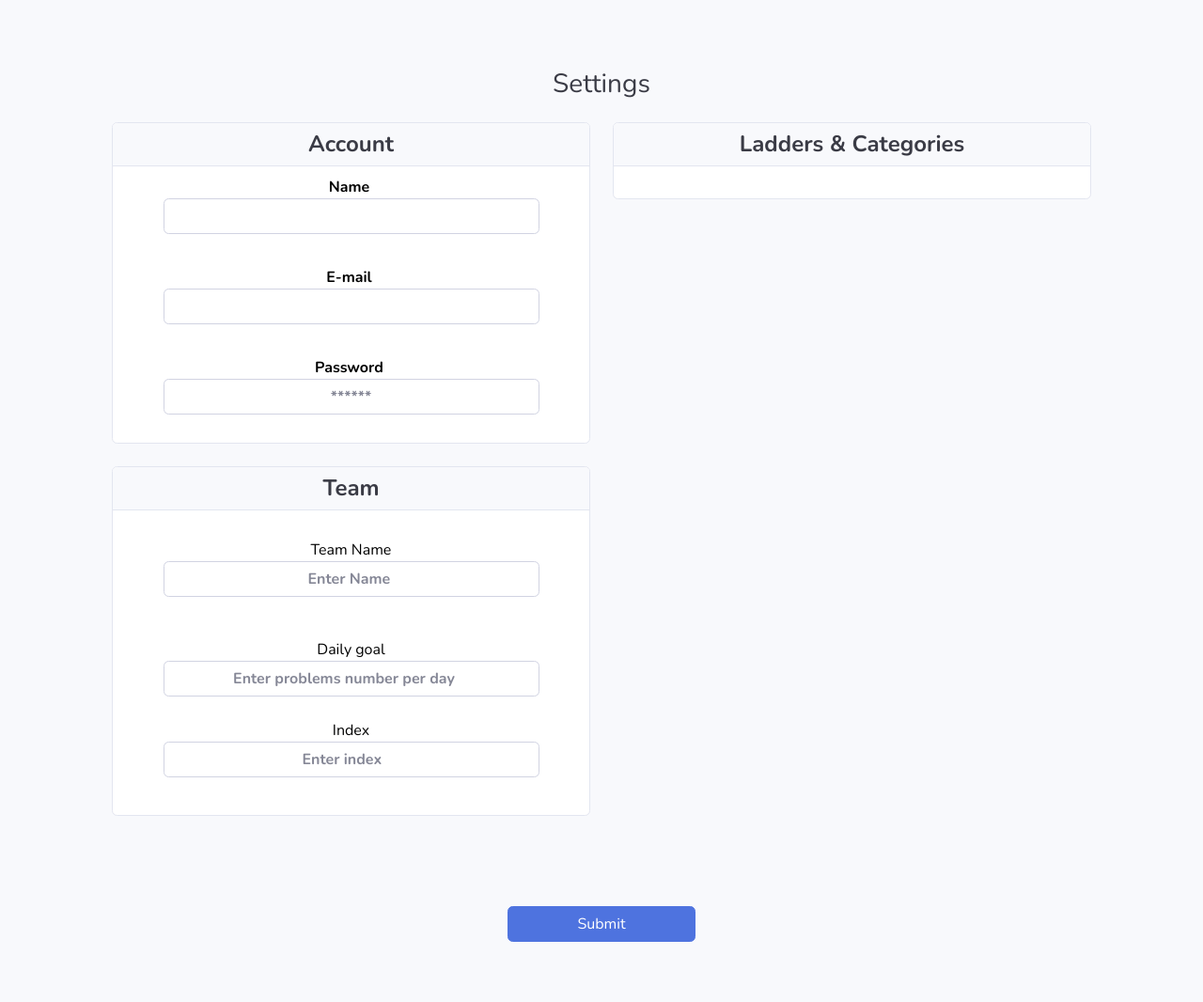
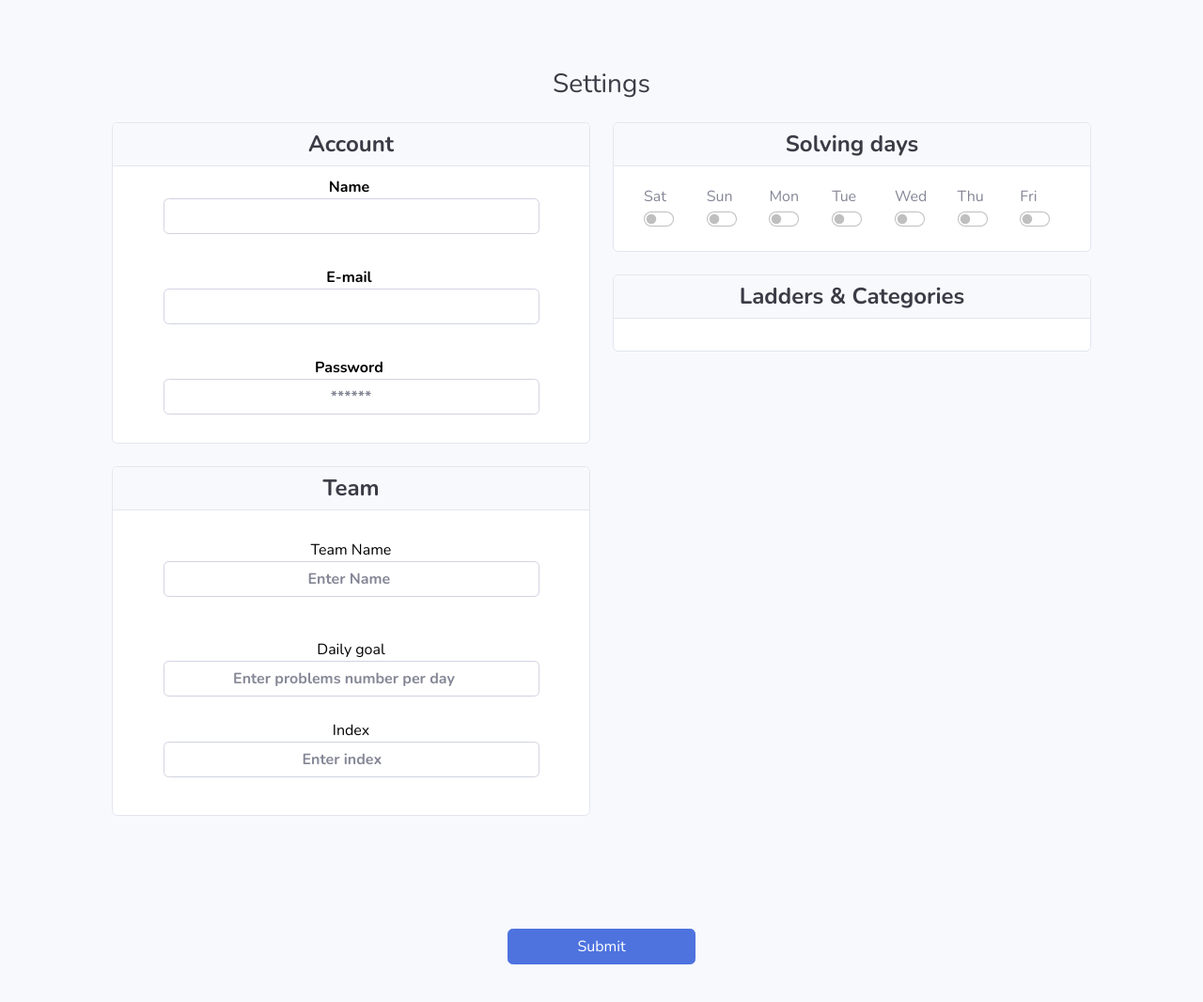
Before and after one commit to m-agour/Teamsolve-v2.0, a Flask app: template website/templates/settings.html in a window 1280 px wide. Shown: the part 73-1139 px from the top of the page at 94% size. Run offline with Flask 2, Linux system fonts and the light colour scheme; the template is opened without the code that fills it, so the values that code supplies are empty; parts of the project's set-up code (start-up, migrations or seed data) failed here and were passed over; some libraries are stand-ins or nearby versions.

Commit message:
Modified code

```diff
--- a/website/templates/settings.html
+++ b/website/templates/settings.html
@@ -59,9 +59,46 @@
                </div>
             </center>
          </div>
+        <br>
       </div>
 
       <div class="col order-second" >
+          <div class="card" >
+            <div class="card-header" style="text-align:center;" >
+               <h4 class="text-dark fw-bold m-0" >Solving days</h4>
+            </div>
+            <div class="row" style="margin: 20px">
+                <div class="col">
+                        <label for="sat">Sat</label>
+                        <div class="form-check form-switch"><input class="form-check-input" type="checkbox" id="sat" /></div>
+                </div>
+                <div class="col">
+                        <label for="sun">Sun</label>
+                        <div class="form-check form-switch"><input class="form-check-input" type="checkbox" id="sun" /></div>
+                </div>
+                <div class="col">
+                        <label for="mon">Mon</label>
+                        <div class="form-check form-switch"><input class="form-check-input" type="checkbox" id="mon" /></div>
+                </div>
+                <div class="col">
+                        <label for="tue">Tue</label>
+                        <div class="form-check form-switch"><input class="form-check-input" type="checkbox" id="tue" /></div>
+                </div>
+                <div class="col">
+                        <label for="wed">Wed</label>
+                        <div class="form-check form-switch"><input class="form-check-input" type="checkbox" id="wed" /></div>
+                </div>
+                <div class="col">
+                        <label for="thu">Thu</label>
+                        <div class="form-check form-switch"><input class="form-check-input" type="checkbox" id="thu" /></div>
+                </div>
+                <div class="col">
+                        <label for="fri">Fri</label>
+                        <div class="form-check form-switch"><input class="form-check-input" type="checkbox" id="fri" /></div>
+                </div>
+          </div>
+    </div>
+      <br>
             <div class="card" >
                <div class="card-header" style="text-align:center;" >
                <h4 class="text-dark fw-bold m-0" >Ladders & Categories</h4>
```
